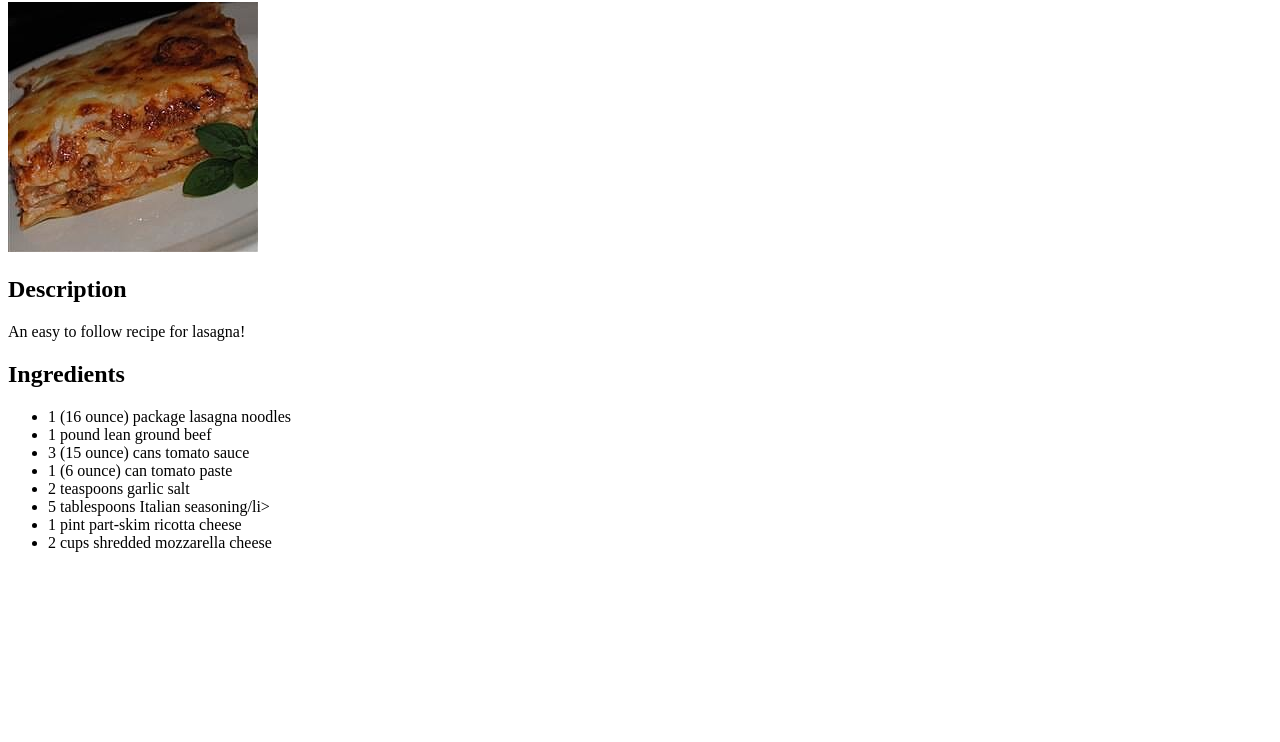
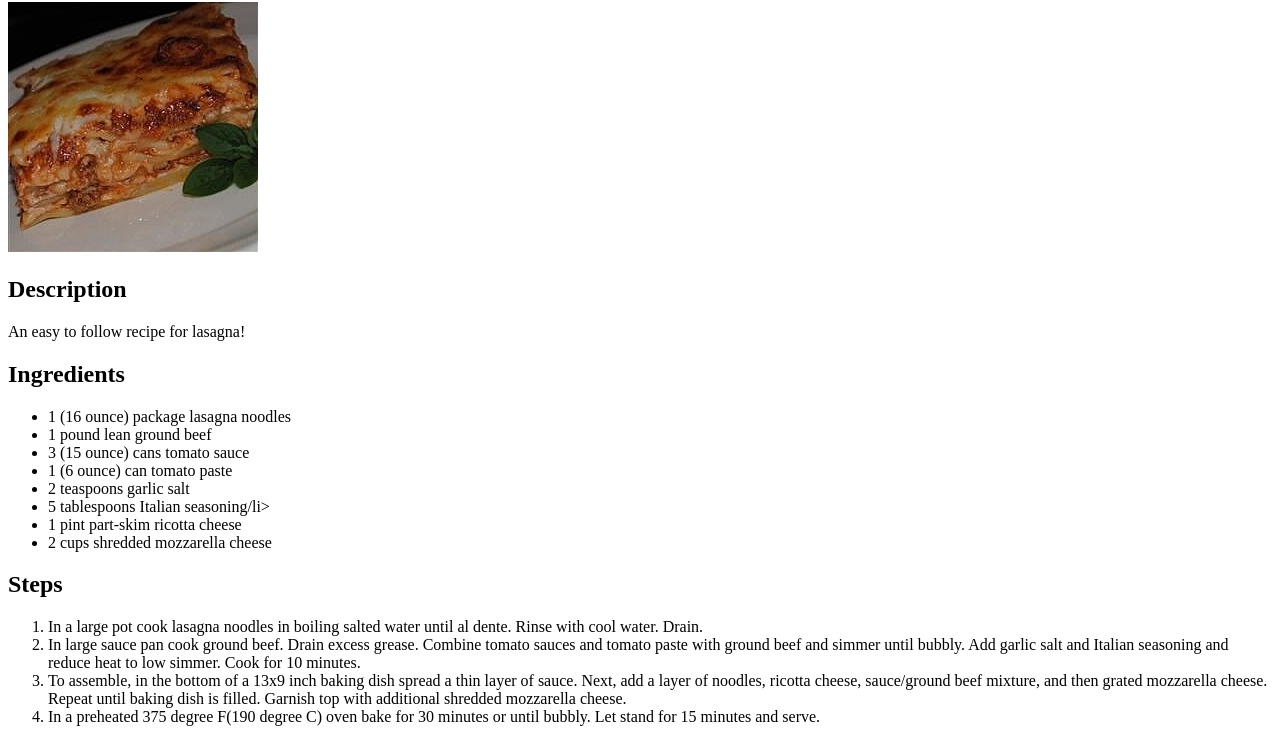
Before and after one commit to stevenmck97/odin-recipes, a plain HTML site: page lasagna.html in a window 1280 px wide. Shown: the part 78-820 px from the top of the page. Drawn offline with Linux system fonts and the light colour scheme.

Commit message:
Added a Steps heading followed by an ordered list with directions on how to make the dish

```diff
--- a/lasagna.html
+++ b/lasagna.html
@@ -24,5 +24,13 @@
         <li>2 cups shredded mozzarella cheese</li>
     </ul>
 
+    <h2>Steps</h2>
+    <ol>
+        <li>In a large pot cook lasagna noodles in boiling salted water until al dente. Rinse with cool water. Drain.</li>
+        <li>In large sauce pan cook ground beef. Drain excess grease. Combine tomato sauces and tomato paste with ground beef and simmer until bubbly. Add garlic salt and Italian seasoning and reduce heat to low simmer. Cook for 10 minutes.</li>
+        <li>To assemble, in the bottom of a 13x9 inch baking dish spread a thin layer of sauce. Next, add a layer of noodles, ricotta cheese, sauce/ground beef mixture, and then grated mozzarella cheese. Repeat until baking dish is filled. Garnish top with additional shredded mozzarella cheese.</li>
+        <li>In a preheated 375 degree F(190 degree C) oven bake for 30 minutes or until bubbly. Let stand for 15 minutes and serve.</li>
+    </ol>
+
 </body>
 </html>
```
